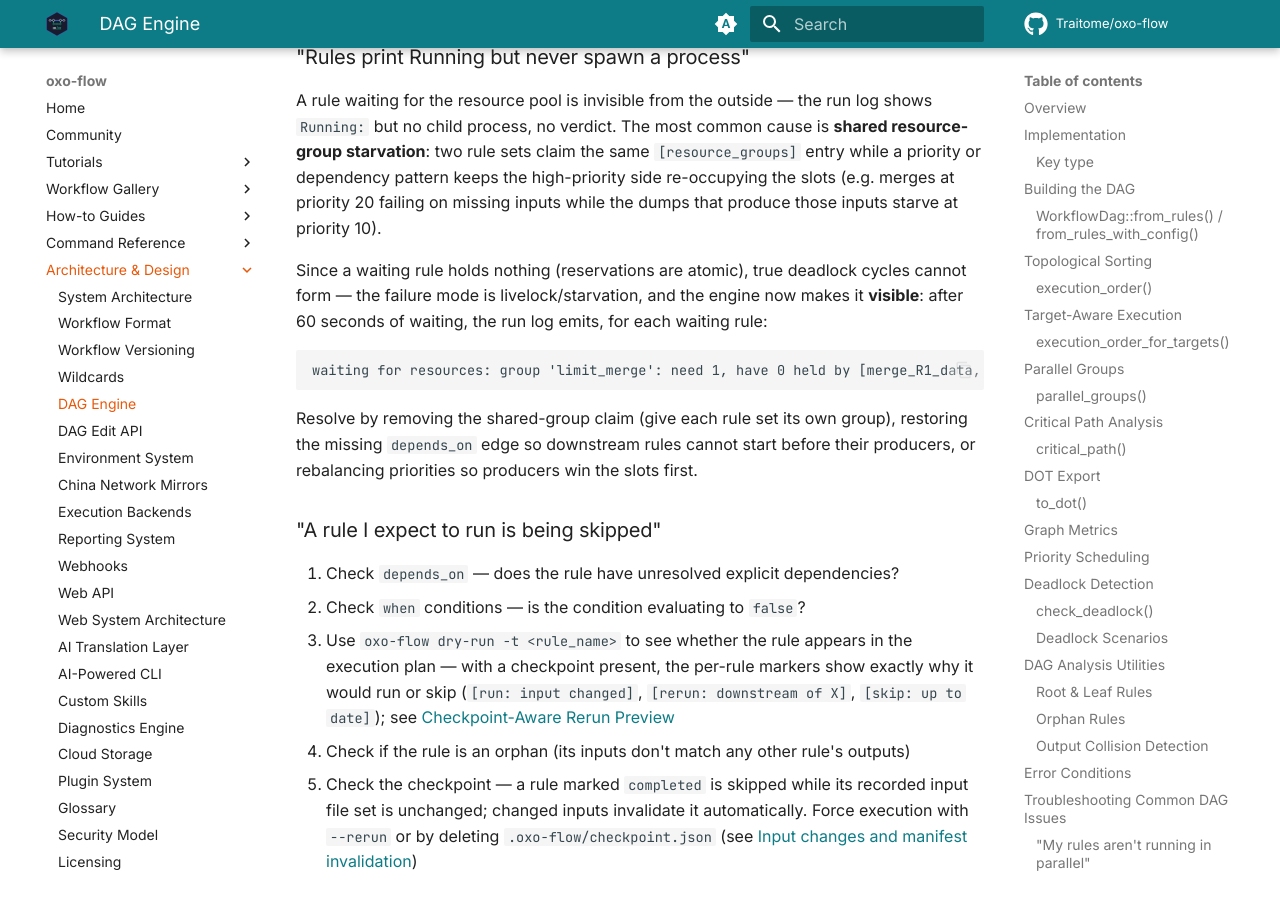
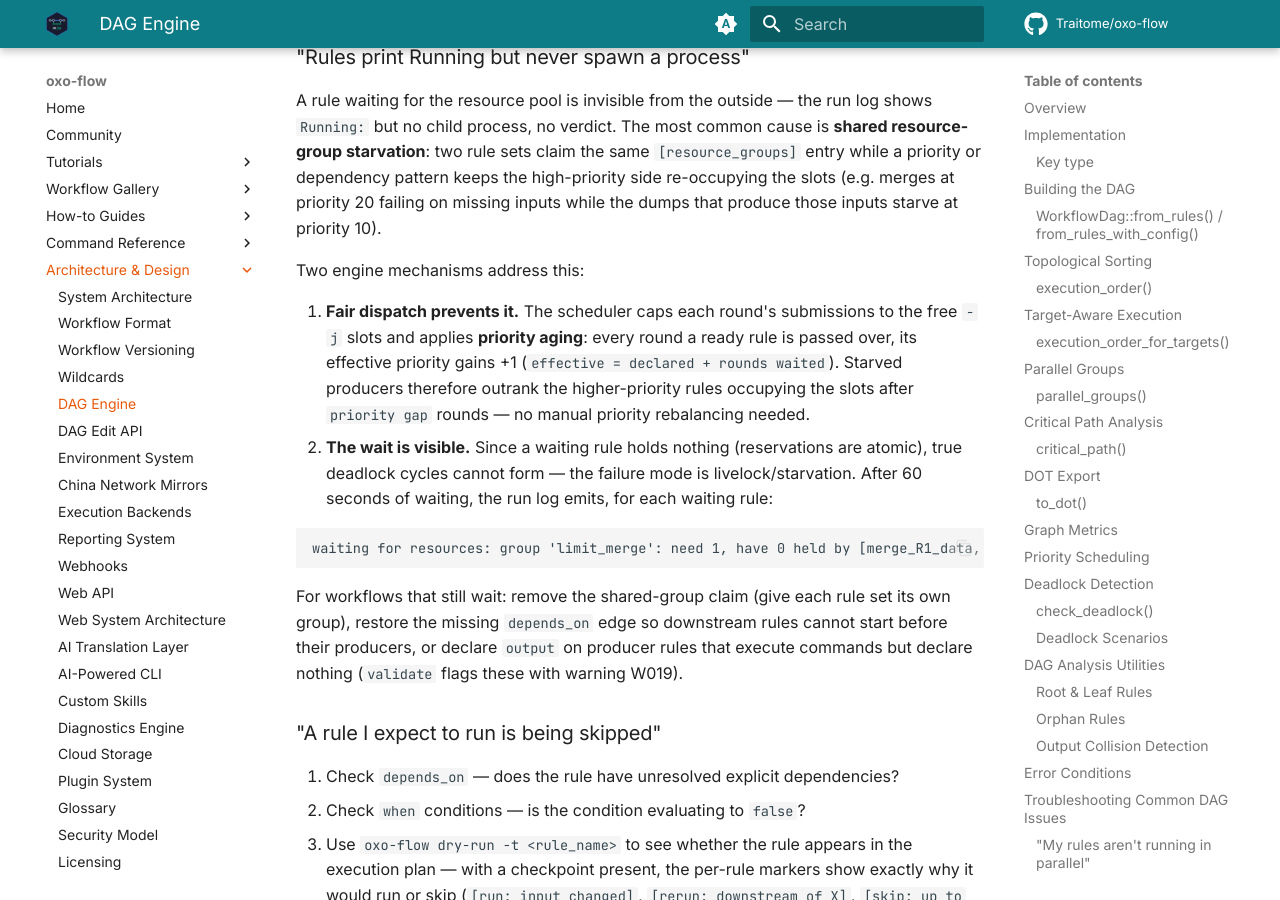
Before and after one commit to Traitome/oxo-flow, an MkDocs documentation site: the page built from docs/guide/src/reference/dag-engine.md, in a window 1280 px wide and 900 px high, scrolled down 9829 px. Built offline with MkDocs 1.6.1 and Material for MkDocs 9.7.7, drawn with Linux system fonts in a browser that asks for light colours; comment, search, counter and statistics services are not loaded.

Commit message:
docs: dag-engine — fair dispatch prevents resource starvation (aging + submit cap)

````diff
--- a/docs/guide/src/reference/dag-engine.md
+++ b/docs/guide/src/reference/dag-engine.md
@@ -353,19 +353,28 @@ high-priority side re-occupying the slots (e.g. merges at priority 20
 failing on missing inputs while the dumps that produce those inputs starve
 at priority 10).
 
-Since a waiting rule holds nothing (reservations are atomic), true
-deadlock cycles cannot form — the failure mode is livelock/starvation, and
-the engine now makes it **visible**: after 60 seconds of waiting, the run
-log emits, for each waiting rule:
+Two engine mechanisms address this:
+
+1. **Fair dispatch prevents it.** The scheduler caps each round's
+   submissions to the free `-j` slots and applies **priority aging**:
+   every round a ready rule is passed over, its effective priority gains
+   +1 (`effective = declared + rounds waited`). Starved producers
+   therefore outrank the higher-priority rules occupying the slots after
+   `priority gap` rounds — no manual priority rebalancing needed.
+2. **The wait is visible.** Since a waiting rule holds nothing
+   (reservations are atomic), true deadlock cycles cannot form — the
+   failure mode is livelock/starvation. After 60 seconds of waiting, the
+   run log emits, for each waiting rule:
 
 ```
 waiting for resources: group 'limit_merge': need 1, have 0 held by [merge_R1_data, merge_R2_data]; top thread holders: [...]
 ```
 
-Resolve by removing the shared-group claim (give each rule set its own
-group), restoring the missing `depends_on` edge so downstream rules cannot
-start before their producers, or rebalancing priorities so producers win
-the slots first.
+For workflows that still wait: remove the shared-group claim (give each
+rule set its own group), restore the missing `depends_on` edge so
+downstream rules cannot start before their producers, or declare `output`
+on producer rules that execute commands but declare nothing (`validate`
+flags these with warning W019).
 
 ### "A rule I expect to run is being skipped"
 
````
